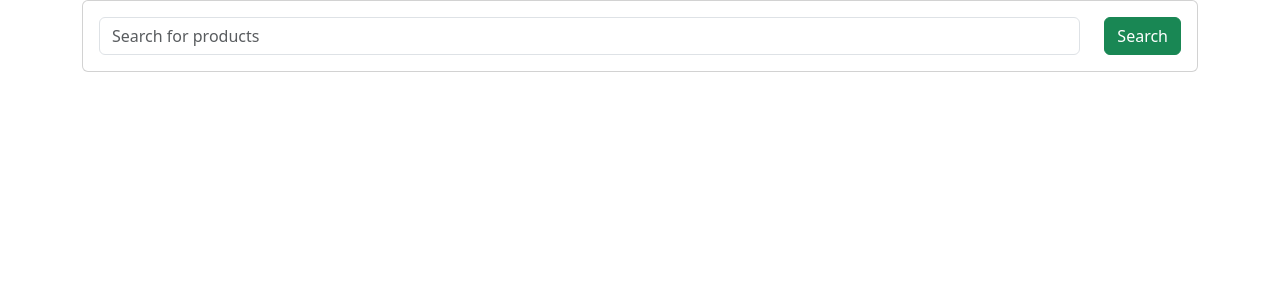
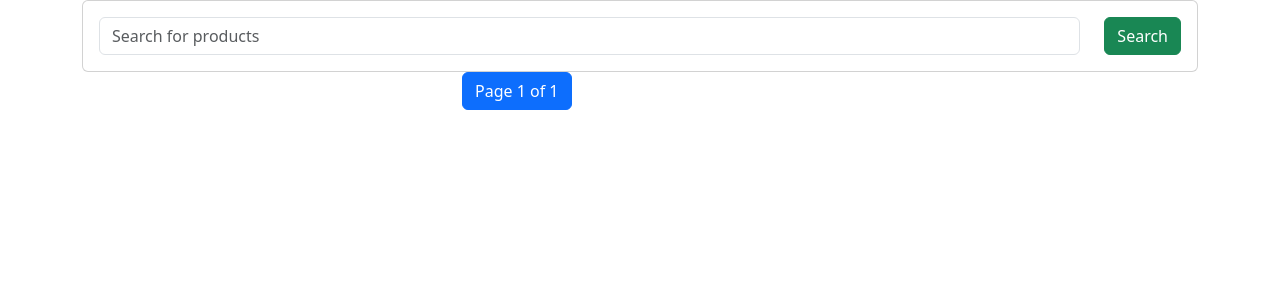
Before and after one commit to brayden-s-haws/django_ecom_store, a Django app: page / in a window 1280 px wide. Shown: the top 300 px of the page. Run offline with Django 5.2, Linux system fonts and the light colour scheme; data that the repository does not hold is empty.

Commit message:
Add pagination to the shop page for improved product navigation.

```diff
--- a/shop/templates/shop/index.html
+++ b/shop/templates/shop/index.html
@@ -45,6 +45,26 @@
             </div>
             {% endfor %}
         </div>
+
+        <div class="row">
+            <div class="col-md-3 offset-md-4">
+                <ul class="pagination">
+                    {% if product_objects.has_previous %}
+                        <li class="page-item">
+                            <a class="page-link" href="?page={{ product_objects.previous_page_number }}">Previous</a>
+                        </li>
+                    {% endif %}
+                        <li class="page-item active">
+                            <a class="page-link" href="#">Page {{ product_objects.number }} of {{ product_objects.paginator.num_pages }}</a>
+                        </li>
+                    {%if product_objects.has_next %}
+                        <li class="page-item">
+                            <a class="page-link" href="?page={{ product_objects.next_page_number }}">Next</a>
+                        </li>
+                    {% endif %}
+                </ul>
+            </div>
+        </div>
     </div>
 </body>
 </html>
--- a/shop/views.py
+++ b/shop/views.py
@@ -1,13 +1,20 @@
 from django.shortcuts import render
 from django.template.context_processors import request
-
 from .models import Product
+from django.core.paginator import Paginator
 
 # Create your views here.
 def index(request):
     product_objects = Product.objects.all()
 
+    # search code
     item_name = request.GET.get('item_name')
     if item_name != '' and item_name is not None:
         product_objects = product_objects.filter(name__icontains=item_name)
+
+    # paginator code
+    paginator = Paginator(product_objects, 4)
+    page = request.GET.get('page')
+    product_objects = paginator.get_page(page)
+
     return render(request, 'shop/index.html', {'product_objects': product_objects})
```
